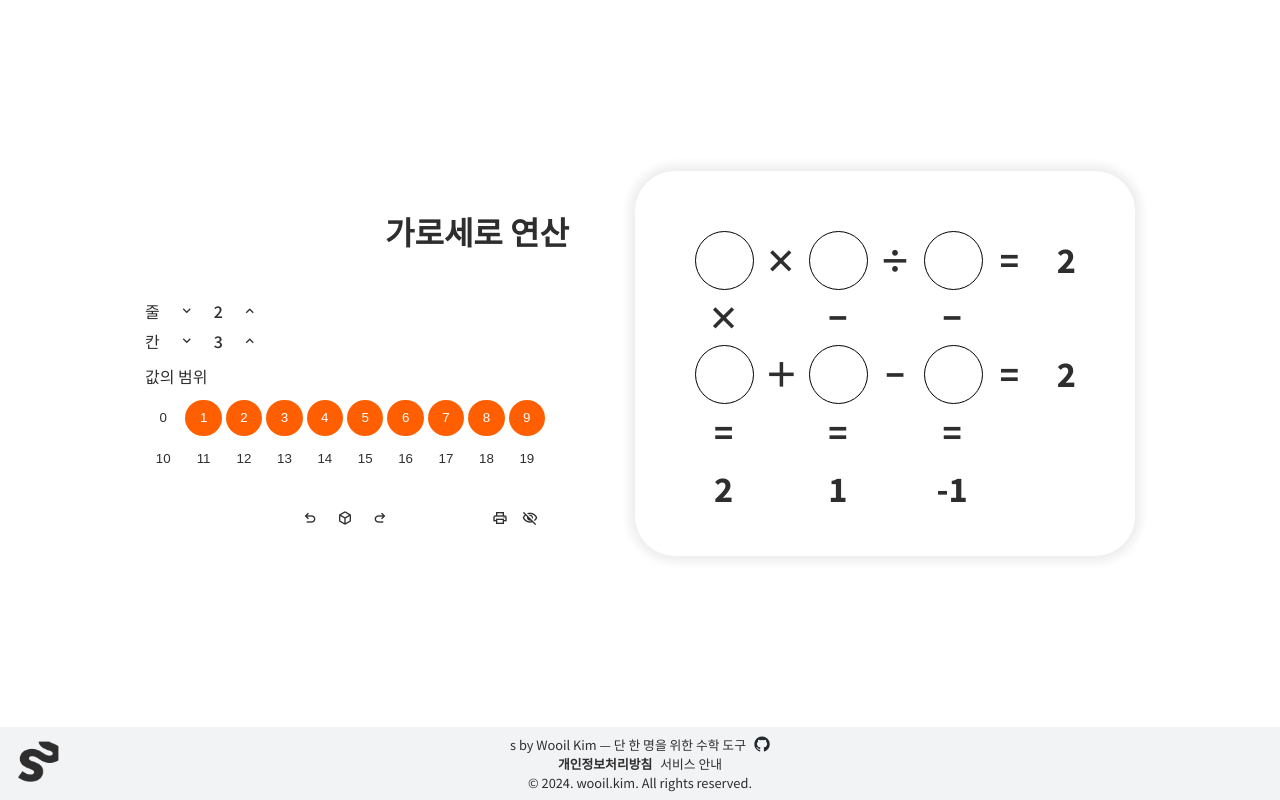
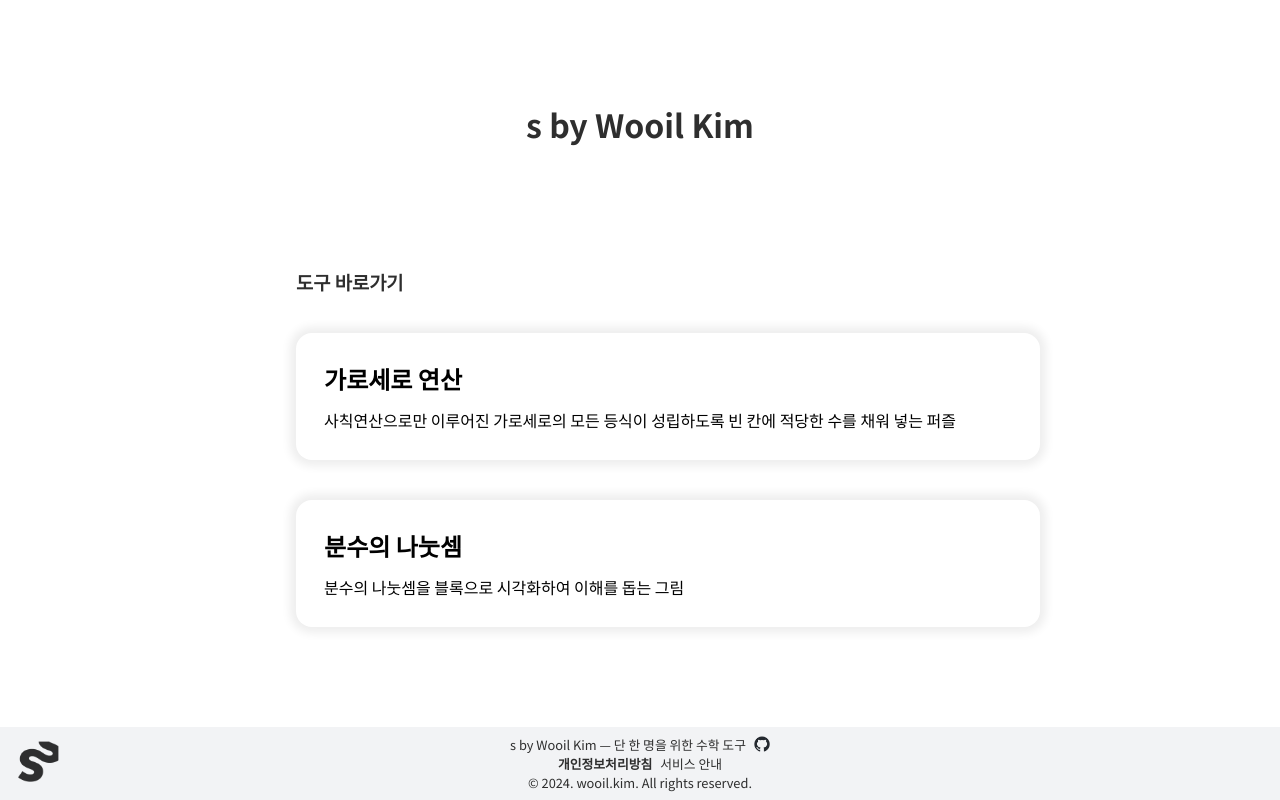
Before and after one commit to woooil/s, a React (Create React App) app: page /home in a window 1280 px wide. Before the commit this address led to /cross-math. Built offline with nearby package versions, Linux system fonts and the light colour scheme.

Commit message:
feat: add homepage

```diff
--- a/src/App.tsx
+++ b/src/App.tsx
@@ -4,6 +4,7 @@ import { BrowserRouter, Routes, Route, Navigate } from 'react-router-dom'
 import Layout from './layout/Layout'
 import Privacy from './static/Privacy'
 import About from './static/About'
+import Home from './static/Home'
 import CrossMath from './apps/cross-math/components/App'
 import DivisionDiagram from './apps/division-diagram/components/App'
 
@@ -13,12 +14,8 @@ export default function App() {
       <Routes>
         <Route element={<Layout />}>
           <Route
-            path="/cross-math"
-            element={<CrossMath />}
-          />
-          <Route
-            path="/division-diagram"
-            element={<DivisionDiagram />}
+            path="/home"
+            element={<Home />}
           />
           <Route
             path="/privacy"
@@ -29,11 +26,19 @@ export default function App() {
             element={<About />}
           />
           <Route
+            path="/cross-math"
+            element={<CrossMath />}
+          />
+          <Route
+            path="/division-diagram"
+            element={<DivisionDiagram />}
+          />
+          <Route
             path="*"
             element={
               <Navigate
                 replace
-                to="cross-math"
+                to="home"
               />
             }
           />
--- a/src/apps/cross-math/components/App.tsx
+++ b/src/apps/cross-math/components/App.tsx
@@ -253,7 +253,7 @@ export default function App() {
   }, [option])
 
   return (
-    <div className="content">
+    <div className="cross-math content">
       <div className="container">
         <div className="dashboard">
           <h1 className="title">가로세로 연산</h1>
--- a/src/apps/cross-math/styles/App.scss
+++ b/src/apps/cross-math/styles/App.scss
@@ -10,7 +10,7 @@
   font-size: medium;
 }
 
-.content {
+.cross-math.content {
   height: 100%;
   display: flex;
   flex-direction: column;
--- a/src/apps/division-diagram/components/Chunk.jsx
+++ b/src/apps/division-diagram/components/Chunk.jsx
@@ -6,7 +6,7 @@ const FILLED = 'filled'
 const SHADED = 'shaded'
 const EMPTY = 'empty'
 
-function Block({ type, border }) {
+function Block({ type }) {
   return <div className={`block ${type}`} />
 }
 
--- a/src/apps/division-diagram/styles/App.scss
+++ b/src/apps/division-diagram/styles/App.scss
@@ -11,19 +11,17 @@
 }
 
 .division-diagram.content {
-  height: 100%;
-  width: 100vw;
   display: flex;
   flex-direction: column;
   align-items: center;
   gap: 40px;
   padding-bottom: 200px;
+  padding-top: 100px;
 }
 
-h1 {
-  width: 100%;
+.division-diagram h1 {
+  width: 80%;
   text-align: left;
-  padding-left: 240px;
 }
 
 .togglable {
--- a/src/static/About.tsx
+++ b/src/static/About.tsx
@@ -54,6 +54,14 @@ export default function About() {
           the API to the view.
         </li>
       </ul>
+      <h3>분수의 나눗셈 (Division Diagram)</h3>
+      <p>
+        분수의 나눗셈을 블록으로 시각화하여 이해를 돕는 그림입니다. 분수의
+        나눗셈 식에 따라 블록의 크기와 개수가 변하면서 분수의 나눗셈을 단계별로
+        이해할 수 있습니다. 빈 칸을 클릭하면 각 단계에서 발생하는 계산 값을
+        하나씩 확인할 수 있습니다. 분수의 나눗셈 식을 바꾸어 보면서 나눗셈의
+        원리를 마스터해 보세요!
+      </p>
     </div>
   )
 }
--- /dev/null
+++ b/src/static/Home.css
@@ -0,0 +1,47 @@
+.home.content {
+  display: flex;
+  flex-direction: column;
+  padding: 80px;
+  justify-content: flex-start;
+  align-items: center;
+}
+
+.home .title {
+  padding-bottom: 80px;
+}
+
+.home .app-link-container {
+  max-width: 800px;
+  display: flex;
+  flex-direction: column;
+  align-items: left;
+  justify-content: flex-start;
+  gap: 20px;
+}
+
+.home .app-links {
+  display: flex;
+  flex-direction: column;
+  gap: 40px;
+}
+
+.home .app-link {
+  width: 100%;
+  display: flex;
+  flex-direction: column;
+  text-decoration: none;
+  color: black;
+  padding: 28px;
+  border-radius: 16px;
+  box-shadow: 0px 0 10px 6px #eeeeee;
+  gap: 12px;
+}
+
+.home .app-link:hover {
+  color: #a7a7a7;
+}
+
+.home .app-name {
+  font-size: x-large;
+  font-weight: bold;
+}
--- /dev/null
+++ b/src/static/Home.tsx
@@ -0,0 +1,52 @@
+import { Link } from 'react-router-dom'
+import './Home.css'
+
+interface AppInfo {
+  name: string
+  description: string
+  link: string
+}
+
+function AppLink({ app }: { app: AppInfo }) {
+  return (
+    <Link
+      className="app-link"
+      to={app.link}>
+      <div className="app-name">{app.name}</div>
+      <div className="app-description">{app.description}</div>
+    </Link>
+  )
+}
+
+export default function Home() {
+  const Apps: AppInfo[] = [
+    {
+      name: '가로세로 연산',
+      description:
+        '사칙연산으로만 이루어진 가로세로의 모든 등식이 성립하도록 빈 칸에 적당한 수를 채워 넣는 퍼즐',
+      link: '/cross-math',
+    },
+    {
+      name: '분수의 나눗셈',
+      description: '분수의 나눗셈을 블록으로 시각화하여 이해를 돕는 그림',
+      link: '/division-diagram',
+    },
+  ]
+
+  return (
+    <div className="home content">
+      <h1 className="title">s by Wooil Kim</h1>
+      <div className="app-link-container">
+        <h3 className="description">도구 바로가기</h3>
+        <div className="app-links">
+          {Apps.map((app, idx) => (
+            <AppLink
+              app={app}
+              key={idx}
+            />
+          ))}
+        </div>
+      </div>
+    </div>
+  )
+}
```
